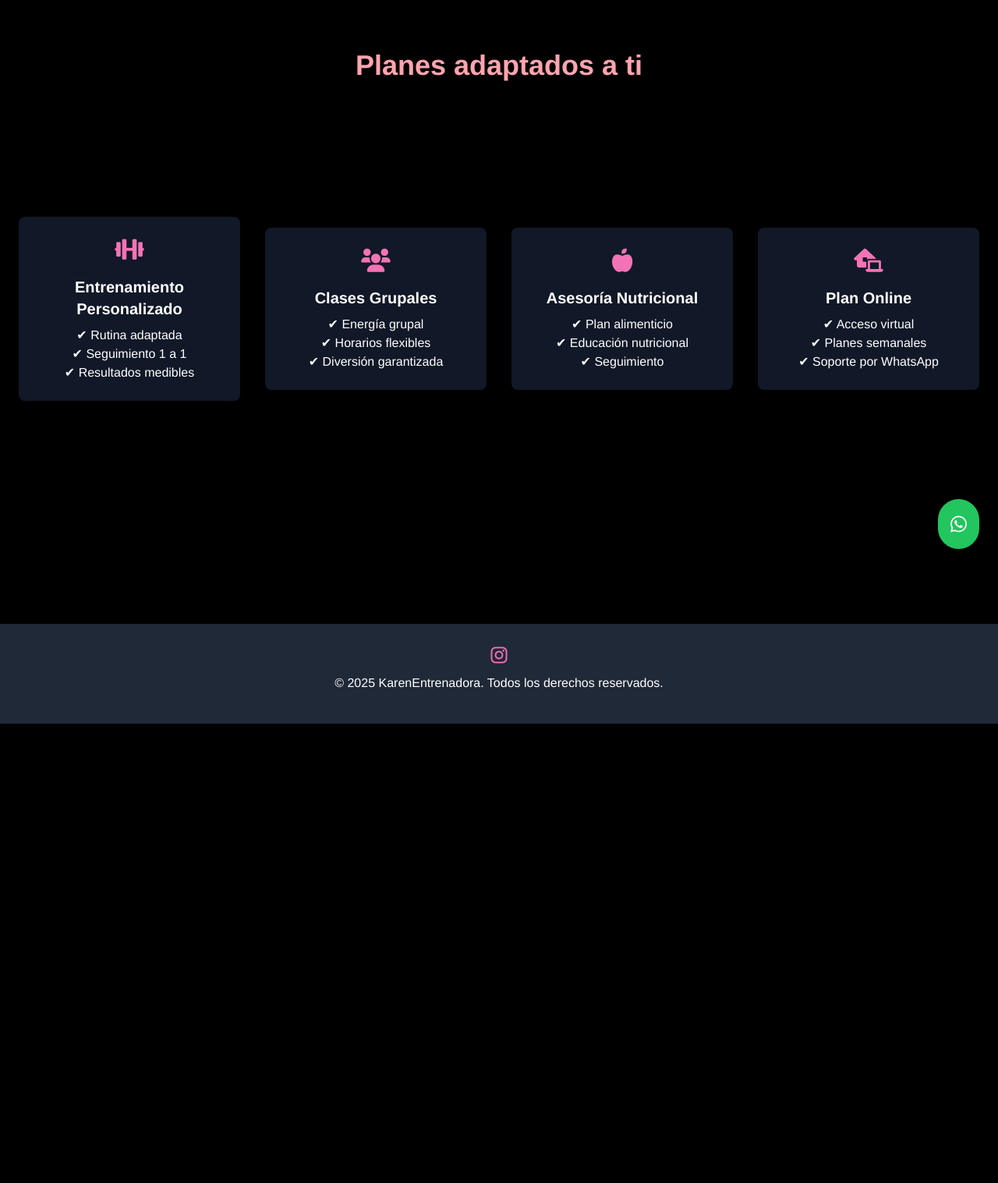
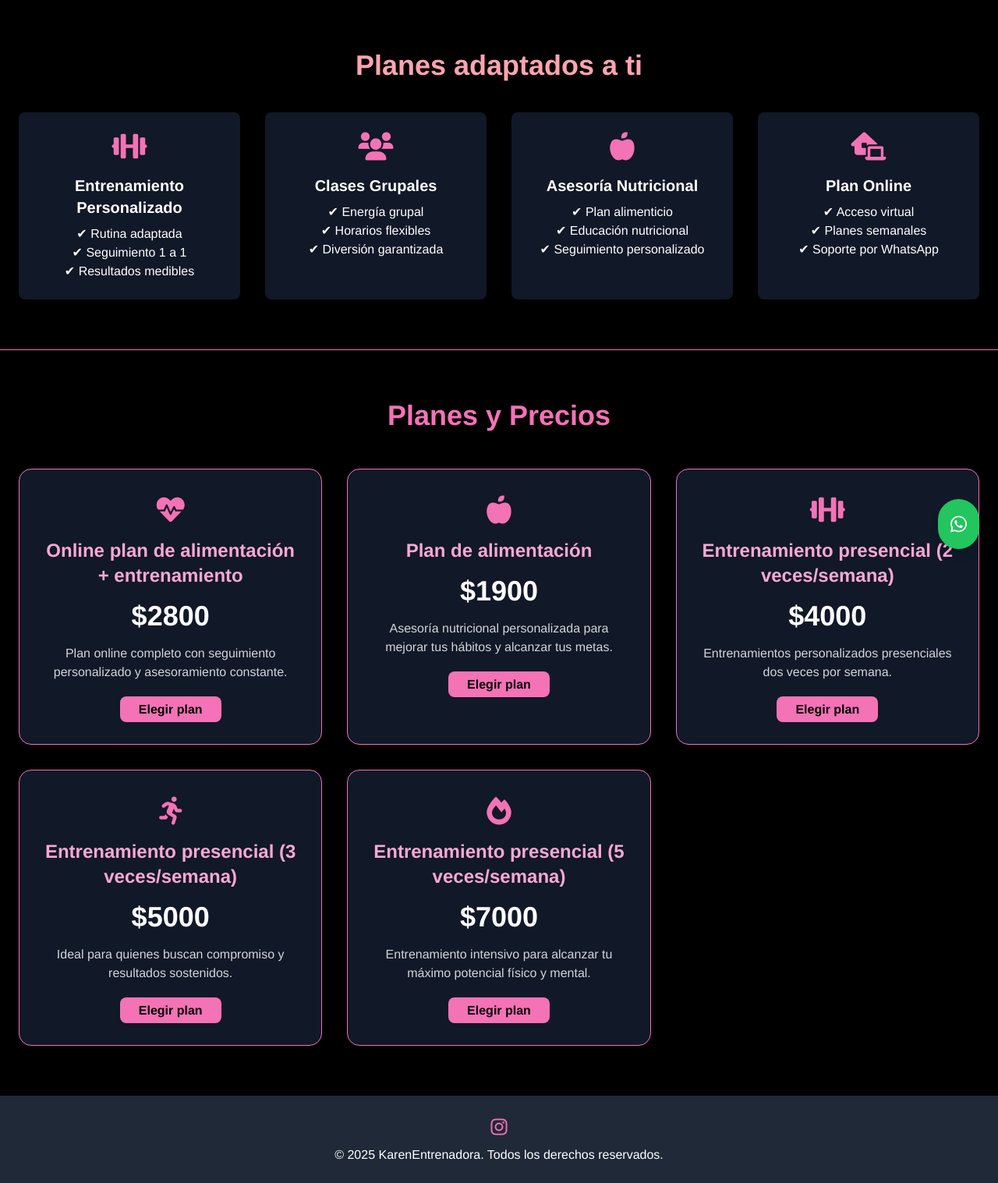
Before and after one commit to Agustin1112/paginakaren, a Flask app: page /services in a window 1280 px wide. Shown: the part 72-1589 px from the top of the page at 78% size. Before the commit the page ends 1000 px from the top, so only its background shows below. Run offline with Flask 3, Linux system fonts and the light colour scheme; some libraries are stand-ins or nearby versions.

Commit message:
Actualización de servicios y mejoras visuales en el sitio

```diff
--- a/templates/services.html
+++ b/templates/services.html
@@ -8,8 +8,17 @@
   <script src="https://cdn.tailwindcss.com"></script>
   <link rel="stylesheet" href="/static/css/style.css">
   <link rel="stylesheet" href="https://cdnjs.cloudflare.com/ajax/libs/font-awesome/6.0.0-beta3/css/all.min.css">
+  <style>
+    @keyframes fadeInUp {
+      from { opacity: 0; transform: translateY(20px); }
+      to { opacity: 1; transform: translateY(0); }
+    }
+    .fade-in-up {
+      animation: fadeInUp 0.8s ease-out forwards;
+    }
+  </style>
 </head>
-<body class="flex flex-col bg-black text-white transition duration-300 min-h-screen lg:h-full lg:min-h-full max-[1024px]:m-0">
+<body class="flex flex-col bg-black text-white transition duration-300 min-h-screen">
 
   <!-- Navbar -->
   <nav class="bg-pink-400 text-black shadow-lg sticky top-0 z-50">
@@ -36,67 +45,104 @@
 
       <!-- Menú -->
       <div class="hidden w-full xl:block xl:w-auto" id="menu">
-        <ul class="font-medium flex flex-col items-center justify-center p-4 md:p-0 mt-4 bg-transparent xl:flex-row xl:space-x-8 rtl:space-x-reverse md:mt-0">
+        <ul class="font-medium flex flex-col items-center justify-center p-4 md:p-0 mt-4 bg-transparent xl:flex-row xl:space-x-8 md:mt-0">
+          <li><a href="/" class="block py-2 px-3 text-gray-900 text-base font-semibold rounded-sm hover:text-white">Inicio</a></li>
+          <li><a href="/about" class="block py-2 px-3 text-gray-900 text-base font-semibold rounded-sm hover:text-white">Sobre mí</a></li>
+          <li><a href="/services" class="block py-2 px-3 text-gray-900 text-base font-semibold rounded-sm hover:text-white">Programas</a></li>
+          <li><a href="/contact" class="block py-2 px-3 text-gray-900 text-base font-semibold rounded-sm hover:text-white">Contacto</a></li>
+          <li><a href="/testimonios" class="block py-2 px-3 text-gray-900 text-base font-semibold rounded-sm hover:text-white">Testimonios</a></li>
+          <li><a href="/resultados" class="block py-2 px-3 text-gray-900 text-base font-semibold rounded-sm hover:text-white">Resultados</a></li>
+          <li><a href="/faq" class="block py-2 px-3 text-gray-900 text-base font-semibold rounded-sm hover:text-white">Preguntas</a></li>
+          {% if session.autorizado %}
           <li>
-            <a href="/" class="block py-2 px-3 text-gray-900 text-base font-semibold rounded-sm hover:text-white">Inicio</a>
+            <a href="/admin/galeria" class="block py-2 px-3 text-yellow-300 text-base font-semibold rounded-sm hover:text-yellow-400">
+              Administrar galería
+            </a>
           </li>
-          <li>
-            <a href="/about" class="block py-2 px-3 text-gray-900 text-base font-semibold rounded-sm hover:text-white">Sobre mí</a>
-          </li>
-          <li>
-            <a href="/services" class="block py-2 px-3 text-gray-900 text-base font-semibold rounded-sm hover:text-white">Programas</a>
-          </li>
-          <li>
-            <a href="/contact" class="block py-2 px-3 text-gray-900 text-base font-semibold rounded-sm hover:text-white">Contacto</a>
-          </li>
-          <li>
-            <a href="/testimonios" class="block py-2 px-3 text-gray-900 text-base font-semibold rounded-sm hover:text-white">Testimonios</a>
-          </li>
-          <li>
-            <a href="/resultados" class="block py-2 px-3 text-gray-900 text-base font-semibold rounded-sm hover:text-white">Resultados</a>
-          </li>
-          <li>
-            <a href="/faq" class="block py-2 px-3 text-gray-900 text-base font-semibold rounded-sm hover:text-white">Preguntas</a>
-          </li>
-          {% if session.autorizado %}
-            <li>
-              <a href="/admin/galeria" class="block py-2 px-3 text-yellow-300 text-base font-semibold rounded-sm hover:text-yellow-400">Administrar galería</a>
-            </li>
           {% endif %}
         </ul>
       </div>
     </div>
   </nav>
 
-  <!-- Servicios -->
-  <section class="max-[1024px]:flex-1 container mx-auto px-6 py-16 lg:h-screen">
-    <h1 class="text-4xl font-bold mb-10 text-rose-300 text-center">Planes adaptados a ti</h1>
-    <div class="grid sm:grid-cols-1 md:grid-cols-2 lg:grid-cols-4 items-center justify-center gap-8 lg:min-h-[75%]">
-      <div class="bg-gray-900 p-6 rounded-lg shadow-md text-white text-center">
-        <i class="fas fa-dumbbell text-pink-400 text-3xl mb-4"></i>
+  <!-- Servicios principales -->
+  <section class="container mx-auto px-6 py-16">
+    <h1 class="text-4xl font-bold mb-10 text-rose-300 text-center fade-in-up">Planes adaptados a ti</h1>
+    <div class="grid sm:grid-cols-1 md:grid-cols-2 lg:grid-cols-4 gap-8">
+      <div class="bg-gray-900 p-6 rounded-lg shadow-md text-center transform hover:scale-105 transition duration-300 fade-in-up">
+        <i class="fas fa-dumbbell text-pink-400 text-4xl mb-4"></i>
         <h2 class="text-xl font-semibold mb-2">Entrenamiento Personalizado</h2>
         <p>✔ Rutina adaptada<br>✔ Seguimiento 1 a 1<br>✔ Resultados medibles</p>
       </div>
-      <div class="bg-gray-900 p-6 rounded-lg shadow-md text-white text-center">
-        <i class="fas fa-users text-pink-400 text-3xl mb-4"></i>
+      <div class="bg-gray-900 p-6 rounded-lg shadow-md text-center transform hover:scale-105 transition duration-300 fade-in-up" style="animation-delay: 0.1s">
+        <i class="fas fa-users text-pink-400 text-4xl mb-4"></i>
         <h2 class="text-xl font-semibold mb-2">Clases Grupales</h2>
         <p>✔ Energía grupal<br>✔ Horarios flexibles<br>✔ Diversión garantizada</p>
       </div>
-      <div class="bg-gray-900 p-6 rounded-lg shadow-md text-white text-center">
-        <i class="fas fa-apple-alt text-pink-400 text-3xl mb-4"></i>
+      <div class="bg-gray-900 p-6 rounded-lg shadow-md text-center transform hover:scale-105 transition duration-300 fade-in-up" style="animation-delay: 0.2s">
+        <i class="fas fa-apple-alt text-pink-400 text-4xl mb-4"></i>
         <h2 class="text-xl font-semibold mb-2">Asesoría Nutricional</h2>
-        <p>✔ Plan alimenticio<br>✔ Educación nutricional<br>✔ Seguimiento</p>
+        <p>✔ Plan alimenticio<br>✔ Educación nutricional<br>✔ Seguimiento personalizado</p>
       </div>
-      <div class="bg-gray-900 p-6 rounded-lg shadow-md text-white text-center">
-        <i class="fas fa-laptop-house text-pink-400 text-3xl mb-4"></i>
+      <div class="bg-gray-900 p-6 rounded-lg shadow-md text-center transform hover:scale-105 transition duration-300 fade-in-up" style="animation-delay: 0.3s">
+        <i class="fas fa-laptop-house text-pink-400 text-4xl mb-4"></i>
         <h2 class="text-xl font-semibold mb-2">Plan Online</h2>
         <p>✔ Acceso virtual<br>✔ Planes semanales<br>✔ Soporte por WhatsApp</p>
       </div>
     </div>
   </section>
 
+  <!-- Planes Detallados -->
+  <section class="bg-black text-white py-16 px-6 border-t border-pink-400">
+    <div class="container mx-auto text-center">
+      <h2 class="text-4xl font-bold text-pink-400 mb-12 fade-in-up">Planes y Precios</h2>
+
+      <div class="grid gap-8 sm:grid-cols-1 md:grid-cols-2 lg:grid-cols-3">
+        <div class="bg-gray-900 border border-pink-400 rounded-2xl p-8 shadow-lg hover:scale-105 transition-transform hover:shadow-pink-500/40 fade-in-up">
+          <i class="fas fa-heartbeat text-pink-400 text-4xl mb-4"></i>
+          <h3 class="text-2xl font-bold text-pink-300 mb-4">Online plan de alimentación + entrenamiento</h3>
+          <p class="text-4xl font-bold mb-4">$2800</p>
+          <p class="text-gray-300 mb-6">Plan online completo con seguimiento personalizado y asesoramiento constante.</p>
+          <a href="/contact" class="bg-pink-400 hover:bg-pink-500 text-black font-bold py-2 px-6 rounded-lg transition">Elegir plan</a>
+        </div>
+
+        <div class="bg-gray-900 border border-pink-400 rounded-2xl p-8 shadow-lg hover:scale-105 transition-transform hover:shadow-pink-500/40 fade-in-up" style="animation-delay: 0.1s">
+          <i class="fas fa-apple-alt text-pink-400 text-4xl mb-4"></i>
+          <h3 class="text-2xl font-bold text-pink-300 mb-4">Plan de alimentación</h3>
+          <p class="text-4xl font-bold mb-4">$1900</p>
+          <p class="text-gray-300 mb-6">Asesoría nutricional personalizada para mejorar tus hábitos y alcanzar tus metas.</p>
+          <a href="/contact" class="bg-pink-400 hover:bg-pink-500 text-black font-bold py-2 px-6 rounded-lg transition">Elegir plan</a>
+        </div>
+
+        <div class="bg-gray-900 border border-pink-400 rounded-2xl p-8 shadow-lg hover:scale-105 transition-transform hover:shadow-pink-500/40 fade-in-up" style="animation-delay: 0.2s">
+          <i class="fas fa-dumbbell text-pink-400 text-4xl mb-4"></i>
+          <h3 class="text-2xl font-bold text-pink-300 mb-4">Entrenamiento presencial (2 veces/semana)</h3>
+          <p class="text-4xl font-bold mb-4">$4000</p>
+          <p class="text-gray-300 mb-6">Entrenamientos personalizados presenciales dos veces por semana.</p>
+          <a href="/contact" class="bg-pink-400 hover:bg-pink-500 text-black font-bold py-2 px-6 rounded-lg transition">Elegir plan</a>
+        </div>
+
+        <div class="bg-gray-900 border border-pink-400 rounded-2xl p-8 shadow-lg hover:scale-105 transition-transform hover:shadow-pink-500/40 fade-in-up" style="animation-delay: 0.3s">
+          <i class="fas fa-running text-pink-400 text-4xl mb-4"></i>
+          <h3 class="text-2xl font-bold text-pink-300 mb-4">Entrenamiento presencial (3 veces/semana)</h3>
+          <p class="text-4xl font-bold mb-4">$5000</p>
+          <p class="text-gray-300 mb-6">Ideal para quienes buscan compromiso y resultados sostenidos.</p>
+          <a href="/contact" class="bg-pink-400 hover:bg-pink-500 text-black font-bold py-2 px-6 rounded-lg transition">Elegir plan</a>
+        </div>
+
+        <div class="bg-gray-900 border border-pink-400 rounded-2xl p-8 shadow-lg hover:scale-105 transition-transform hover:shadow-pink-500/40 fade-in-up" style="animation-delay: 0.4s">
+          <i class="fas fa-fire text-pink-400 text-4xl mb-4"></i>
+          <h3 class="text-2xl font-bold text-pink-300 mb-4">Entrenamiento presencial (5 veces/semana)</h3>
+          <p class="text-4xl font-bold mb-4">$7000</p>
+          <p class="text-gray-300 mb-6">Entrenamiento intensivo para alcanzar tu máximo potencial físico y mental.</p>
+          <a href="/contact" class="bg-pink-400 hover:bg-pink-500 text-black font-bold py-2 px-6 rounded-lg transition">Elegir plan</a>
+        </div>
+      </div>
+    </div>
+  </section>
+
   <!-- Footer -->
-  <footer class="bg-gray-800 text-white min-h-32 py-6 text-center">
+  <footer class="bg-gray-800 text-white py-6 text-center">
     <div class="flex justify-center items-center space-x-4 mb-2">
       <a href="https://www.instagram.com/karen_entrenadora"
          target="_blank"
@@ -120,41 +166,8 @@
     const menu = document.getElementById("menu");
     const menuToggle = document.getElementById("menu-toggle");
     const navbar = document.getElementById("navbar");
-
-    menuToggle.addEventListener("click", () => {
-      menu.classList.toggle("hidden");
-    });
-
-    window.addEventListener("click", (event) => {
-      if (!navbar.contains(event.target)) {
-        menu.classList.add("hidden");
-      }
-    });
-
-    const body = document.body;
-    const icon = document.getElementById("theme-icon");
-    const savedTheme = localStorage.getItem("theme") || (window.matchMedia("(prefers-color-scheme: dark)").matches ? "dark" : "light");
-
-    function setTheme(mode) {
-      if (mode === "dark") {
-        body.classList.add("bg-black", "text-white");
-        body.classList.remove("bg-light", "text-light");
-        icon.classList.replace("fa-sun", "fa-moon");
-      } else {
-        body.classList.add("bg-light", "text-light");
-        body.classList.remove("bg-black", "text-white");
-        icon.classList.replace("fa-moon", "fa-sun");
-      }
-    }
-
-    setTheme(savedTheme);
-
-    document.getElementById("theme-toggle").addEventListener("click", () => {
-      const current = body.classList.contains("bg-black") ? "dark" : "light";
-      const next = current === "dark" ? "light" : "dark";
-      localStorage.setItem("theme", next);
-      setTheme(next);
-    });
+    menuToggle.addEventListener("click", () => menu.classList.toggle("hidden"));
+    window.addEventListener("click", (e) => { if (!navbar.contains(e.target)) menu.classList.add("hidden"); });
   </script>
 
 </body>
```
